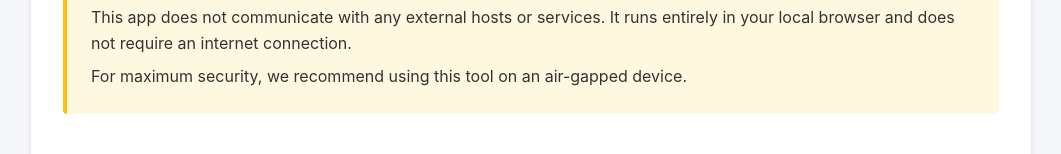
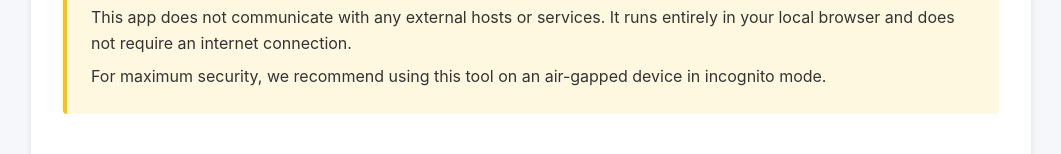
Before and after one commit to IoFinnet/io-vault-disaster-recovery-cli, a plain HTML site: page internal/web/static/index.html in a window 1280 px wide. Shown: the part 231-385 px from the top of the page, without its empty margins (109-1170 px from the left). Drawn offline with Linux system fonts and the light colour scheme.

Commit message:
Mention incognito mode

```diff
--- a/internal/web/static/index.html
+++ b/internal/web/static/index.html
@@ -29,7 +29,7 @@
             <strong>Important Security Notice:</strong>
             <p>This app does not communicate with any external hosts or services.
             It runs entirely in your local browser and does not require an internet connection.</p>
-            <p>For maximum security, we recommend using this tool on an air-gapped device.</p>
+            <p>For maximum security, we recommend using this tool on an air-gapped device in incognito mode.</p>
         </div>
 
         <div id="step-1" class="step active">
```
